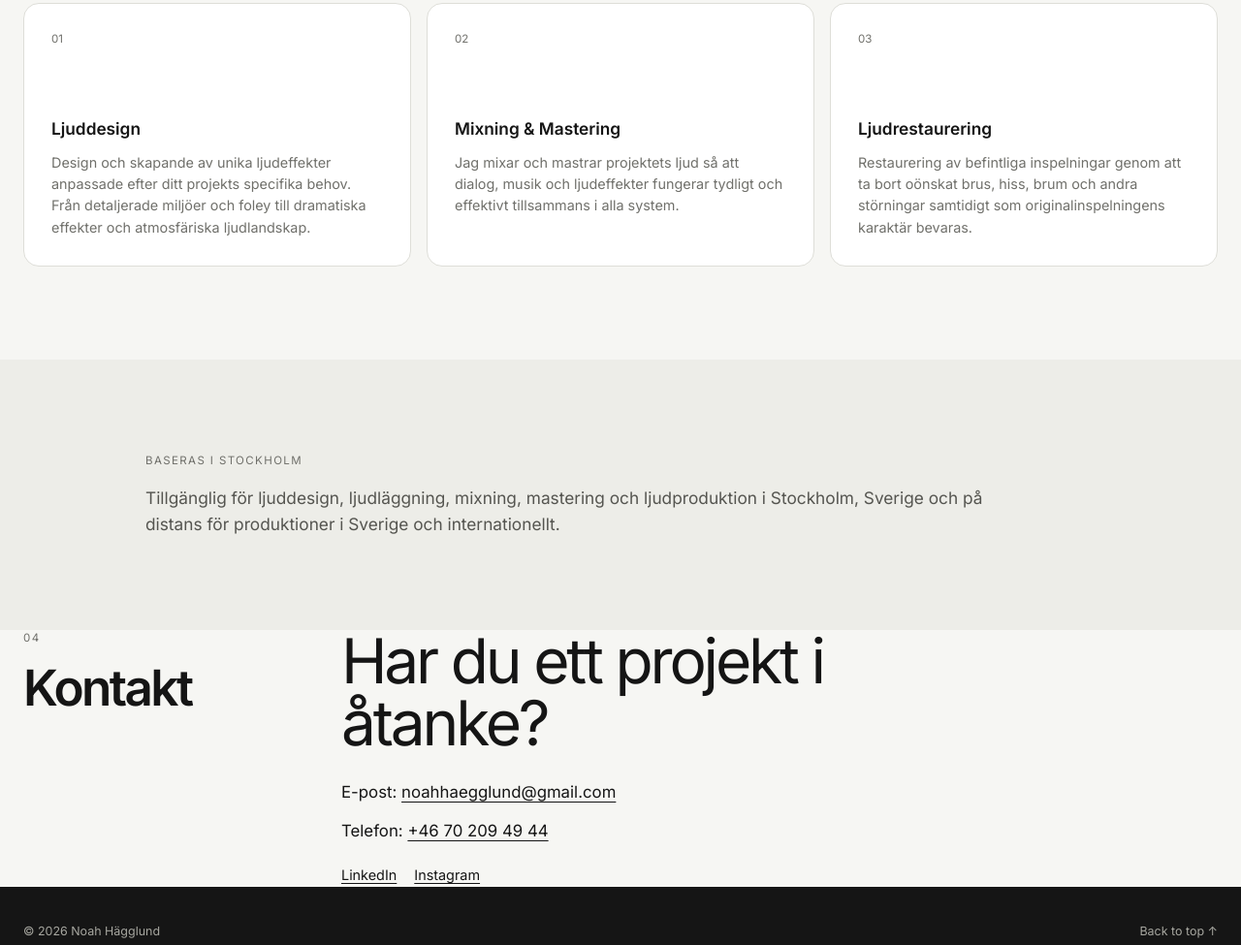
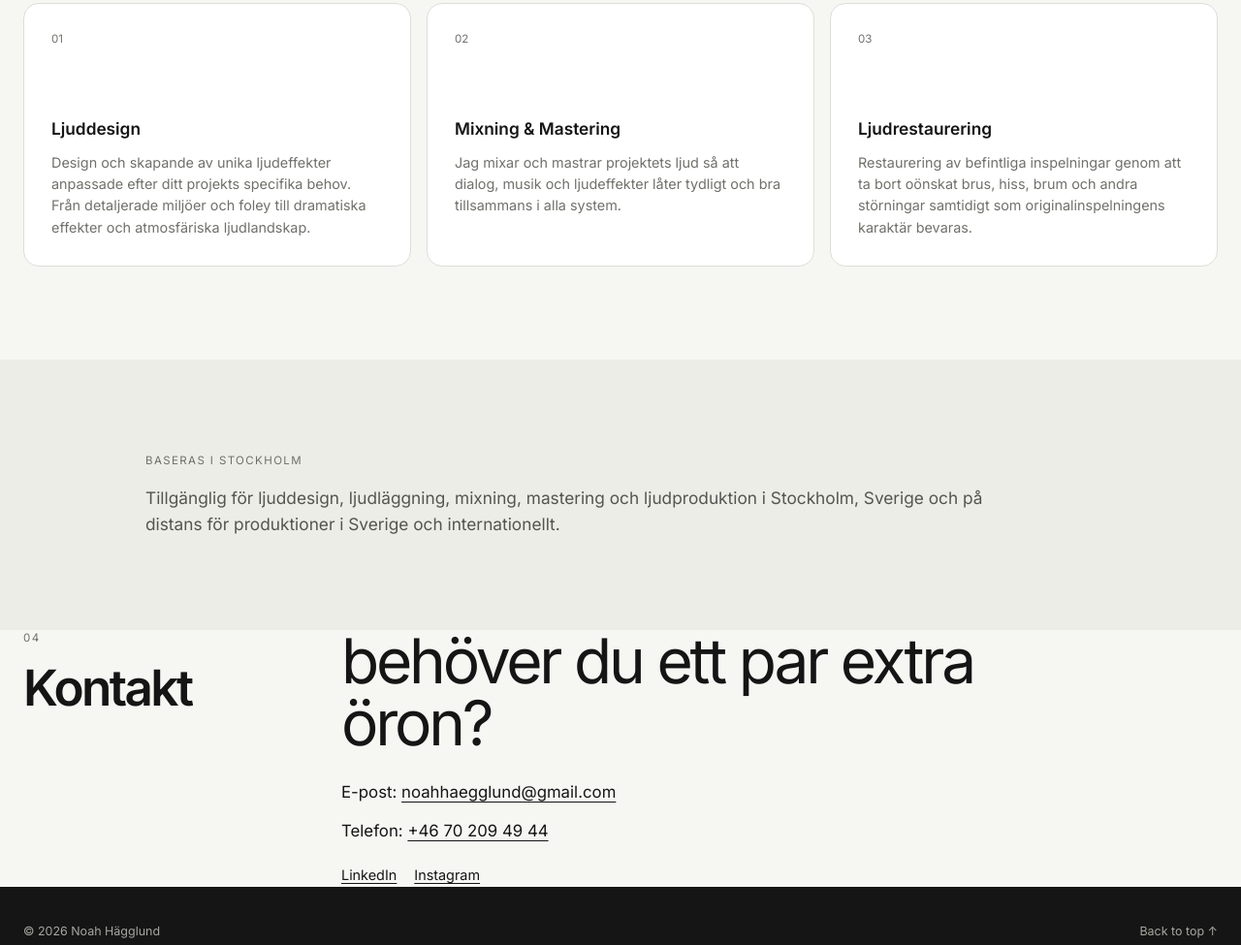
Before and after one commit to noahhagglund/Noahhagglund.com, a plain HTML site: page sv/index.html in a window 1280 px wide. Shown: the part 3507-4482 px from the top of the page at 97% size. Drawn offline with Linux system fonts and the light colour scheme.

Commit message:
Update index.html

```diff
--- a/sv/index.html
+++ b/sv/index.html
@@ -277,7 +277,7 @@
         </div>
       </div>
       <div class="service-grid" id="services-grid"><article class="service"><div class="service-number">01</div><h3>Ljuddesign</h3><p>Design och skapande av unika ljudeffekter anpassade efter ditt projekts specifika behov. Från detaljerade miljöer och foley till dramatiska effekter och atmosfäriska ljudlandskap.</p></article>
-<article class="service"><div class="service-number">02</div><h3>Mixning & Mastering</h3><p>Jag mixar och mastrar projektets ljud så att dialog, musik och ljudeffekter fungerar tydligt och effektivt tillsammans i alla system.</p></article>
+<article class="service"><div class="service-number">02</div><h3>Mixning & Mastering</h3><p>Jag mixar och mastrar projektets ljud så att dialog, musik och ljudeffekter låter tydligt och bra tillsammans i alla system.</p></article>
 <article class="service"><div class="service-number">03</div><h3>Ljudrestaurering</h3><p>Restaurering av befintliga inspelningar genom att ta bort oönskat brus, hiss, brum och andra störningar samtidigt som originalinspelningens karaktär bevaras.</p></article></div>
     </section>
 
@@ -294,7 +294,7 @@
           <h2>Kontakt</h2>
         </div>
         <div>
-          <p class="contact-lead">Har du ett projekt i åtanke?</p>
+          <p class="contact-lead">behöver du ett par extra öron?</p>
           <div class="contact-info" id="contact-info">
           <div class="contact-email">E-post: <a href="mailto:noahhaegglund@gmail.com">noahhaegglund@gmail.com</a></div>
           <div class="contact-phone">Telefon: <a href="tel:+46702094944">+46 70 209 49 44</a></div>
```
